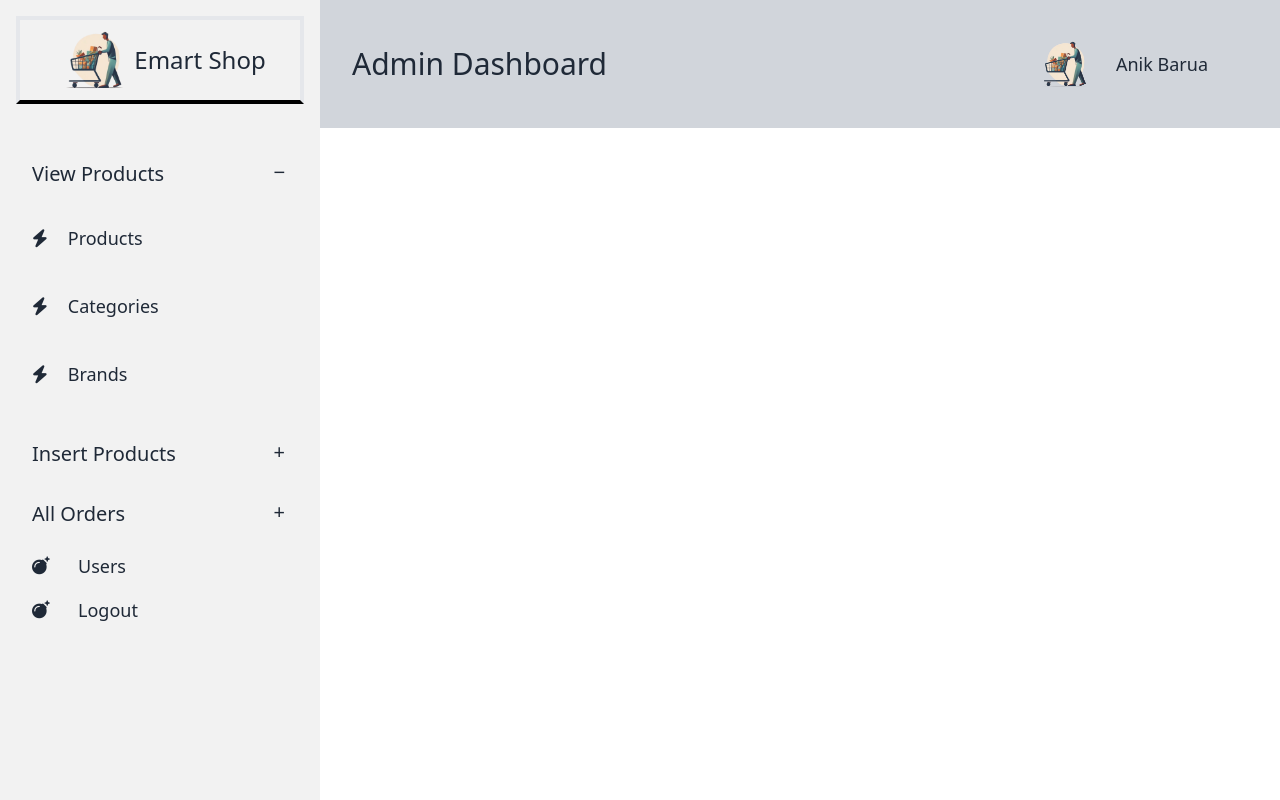
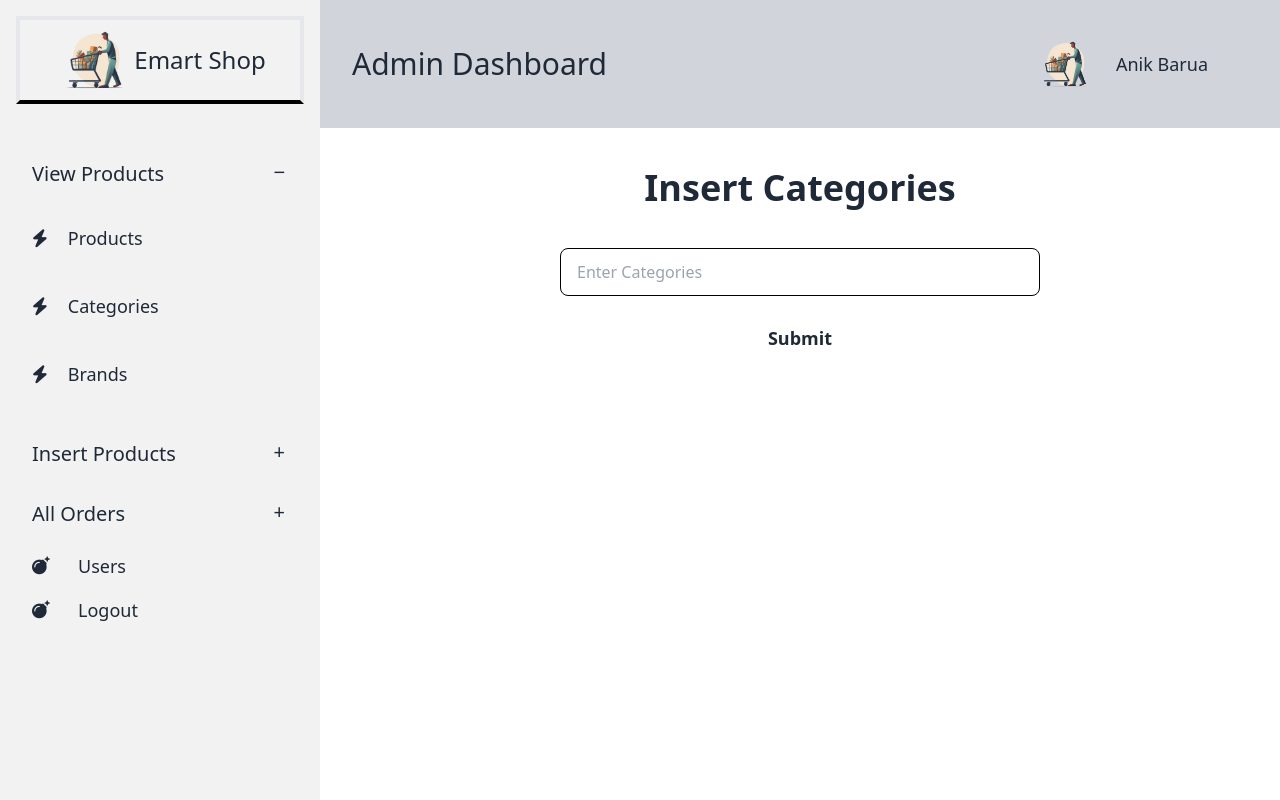
Before and after one commit to Anik0047/EmartShop, a PHP site: page /admin_area/index.php?insert_categories in a window 1280 px wide. Run offline with PHP 8.4, Linux system fonts and the light colour scheme; some libraries are stand-ins or nearby versions.

Commit message:
insert categories under going

```diff
--- a/admin_area/index.php
+++ b/admin_area/index.php
@@ -11,7 +11,9 @@
     <link href="https://cdn.jsdelivr.net/npm/daisyui@4.11.1/dist/full.min.css" rel="stylesheet" type="text/css" />
     <script src="https://cdn.tailwindcss.com"></script>
     <!-- Font awesome -->
-    <link rel="stylesheet" href="https://cdnjs.cloudflare.com/ajax/libs/font-awesome/6.5.2/css/all.min.css" integrity="sha512-SnH5WK+bZxgPHs44uWIX+LLJAJ9/2PkPKZ5QiAj6Ta86w+fsb2TkcmfRyVX3pBnMFcV7oQPJkl9QevSCWr3W6A==" crossorigin="anonymous" referrerpolicy="no-referrer" />
+    <link rel="stylesheet" href="https://cdnjs.cloudflare.com/ajax/libs/font-awesome/6.5.2/css/all.min.css"
+        integrity="sha512-SnH5WK+bZxgPHs44uWIX+LLJAJ9/2PkPKZ5QiAj6Ta86w+fsb2TkcmfRyVX3pBnMFcV7oQPJkl9QevSCWr3W6A=="
+        crossorigin="anonymous" referrerpolicy="no-referrer" />
 </head>
 
 <body>
@@ -26,6 +28,13 @@
                     <img class="w-16" src="../images/logo.png" alt="">
                     <p class="text-lg md:ps-5">Anik Barua</p>
                 </div>
+            </div>
+            <div class="md:mt-10">
+                <?php
+                if (isset($_GET['insert_categories'])) {
+                    include('insert_categories.php');
+                }
+                ?>
             </div>
         </div>
         <div class="drawer-side">
@@ -55,8 +64,10 @@
                     </div>
                     <div class="collapse-content text-lg">
                         <a class="block py-5" href=""><i class="fa-solid fa-bolt pe-5"></i>Products</a>
-                        <a class="block py-5" href=""><i class="fa-solid fa-bolt pe-5"></i>Categories</a>
-                        <a class="block py-5" href=""><i class="fa-solid fa-bolt pe-5"></i>Brands</a>
+                        <a class="block py-5" href="index.php?insert_categories"><i
+                                class="fa-solid fa-bolt pe-5"></i>Categories</a>
+                        <a class="block py-5" href="admin_page/insert_categories.php"><i
+                                class="fa-solid fa-bolt pe-5"></i>Brands</a>
                     </div>
                 </div>
                 <div class="collapse collapse-plus">
@@ -73,9 +84,9 @@
                 <li><a class="text-lg"><i class="fa-solid fa-bomb pe-5"></i>Users</a></li>
                 <li><a class="text-lg"><i class="fa-solid fa-bomb pe-5"></i>Logout</a></li>
             </ul>
-
         </div>
     </div>
+
 </body>
 
 </html>
--- /dev/null
+++ b/admin_area/insert_categories.php
@@ -0,0 +1,7 @@
+<h1 class="text-4xl text-center font-bold">Insert Categories</h1>
+<form action="" method="post" class="mt-10 flex flex-col justify-center items-center">
+    <input type="text" placeholder="Enter Categories" class="input input-bordered border border-black w-2/4 mx-96" />
+    <input
+        class="text-lg font-bold rounded-lg  py-2 px-10 w-52 mt-5 bg-white hover:bg-orange-500 transition ease-in delay-300 hover:-translate-y-1 hover:ease-in-out hover:scale-110 duration-300"
+        type="submit">
+</form>
```
